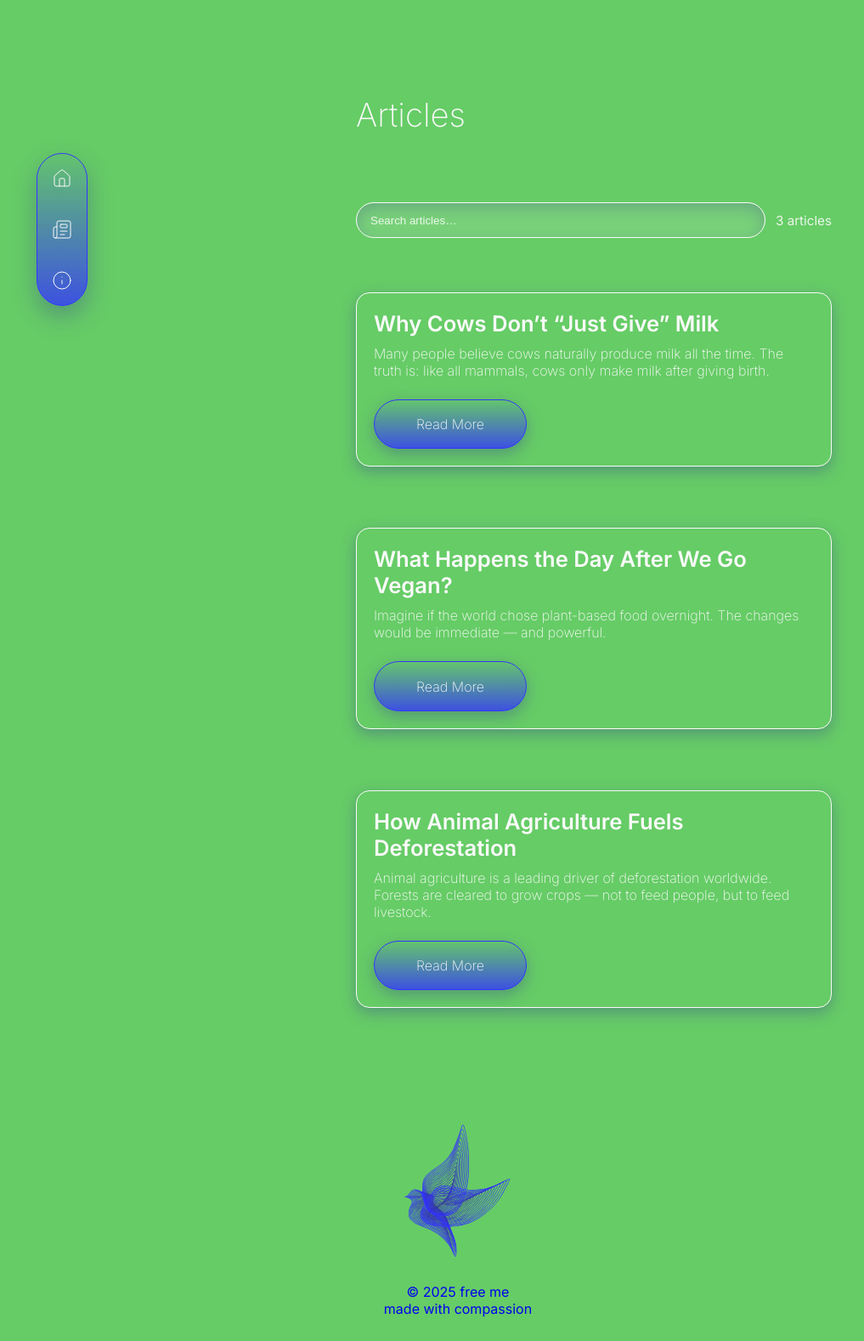
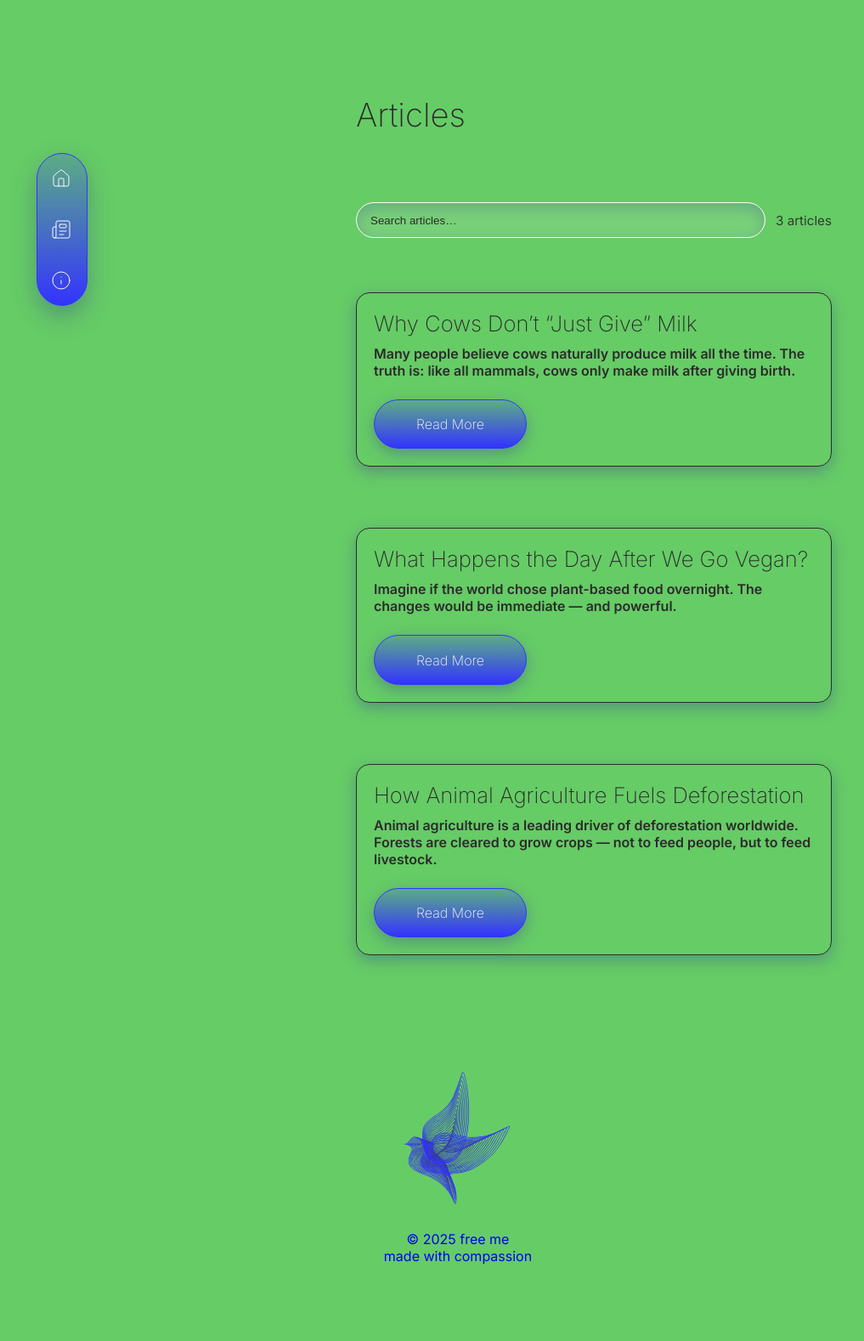
Before and after one commit to jaKasienka/vegan-platform, a Jekyll site: the page built from posts/index.html, in a window 1280 px wide. Shown: the whole page at 85% size, without its empty margins (101-1118 px from the left). Built offline with Jekyll 4.4.1, drawn with Linux system fonts in a browser that asks for light colours; after the commit the page ends 1516 px from its top, so only the background shows below that.

Commit message:
style: improve contrast according to WCAG

```diff
--- a/assets/css/style.css
+++ b/assets/css/style.css
@@ -2,11 +2,11 @@
    Root & Base
 ===================================== */
 :root{
-  --content:#FAFAFA;
   --green:#66CC66;
   --blue:#3333FF;
   --blue-deep:#333399;
-  --text:#222;
+  --content:#FAFAFA;
+  --content-dark:#2b2b2b;
   --muted:#888;
 }
 
@@ -70,7 +70,7 @@ body.entry-page{ background:var(--green); }
 .gate-wrap{ margin-top:40px; display:flex; align-items:center; justify-content:center; }
 .gate-btn{
   width:60px; height:180px; border-radius:9999px;
-  background:linear-gradient(0deg, rgba(51,51,255,.80), rgba(51,51,255,.05));
+  background: linear-gradient(180deg, rgba(51,51,255,.2), rgba(51,51,255,1));
   border:1.2px solid var(--blue);
   box-shadow:0 6px 18px rgba(51,51,153,.45);
   cursor:pointer;
@@ -108,6 +108,11 @@ body.entry-page{ background:var(--green); }
   position:relative;
 }
 
+.split-main .wrap p, .split-main .wrap a{
+  color:var(--content-dark);
+  font-weight:600;
+}
+
 @media (max-width:900px){
   .split{ grid-template-columns:1fr; }
   .split-left{ padding:16px 0 0; }
@@ -138,10 +143,11 @@ body.entry-page{ background:var(--green); }
 .pillar{
   position:relative; width:60px; height:180px; border-radius:9999px;
   border:1.5px solid var(--blue);
-  background:linear-gradient(0deg, rgba(51,51,255,.80), rgba(51,51,255,.05));
+  background: linear-gradient(180deg, rgba(51,51,255,.2), rgba(51,51,255,1));
   box-shadow:0 12px 28px rgba(51,51,153,.35);
   overflow:visible; display:grid; grid-template-rows:repeat(3,60px); z-index:510;
 }
+
 .seg {
   appearance: none;
   background: transparent;
@@ -155,6 +161,7 @@ body.entry-page{ background:var(--green); }
   display: grid;
   place-items: center;
 }
+
 .icon-img {
   width: 24px;
   height: 24px;
@@ -167,7 +174,7 @@ body.entry-page{ background:var(--green); }
   height:60px; width:0;
   display:flex; align-items:center; justify-content:center;
   border-radius:9999px; border:1.5px solid var(--blue);
-  background:linear-gradient(0deg, rgba(51,51,255,.18), rgba(51,51,255,.05));
+  background: linear-gradient(180deg, rgba(51,51,255,.2), rgba(51,51,255,1));
   box-shadow:0 8px 22px rgba(51,51,153,.35);
   color:var(--content); text-decoration:none; font-weight:200; letter-spacing:.3px;
   padding:0 22px; opacity:0; transform:translateX(-12px);
@@ -191,57 +198,54 @@ body.entry-page{ background:var(--green); }
 }
 
 h1, h2, h3, h4, h5, h6 {
-  color:var(--content);
+  color:var(--content-dark);
   font-weight:600;
   margin:0 0 16px;
 }
+
 h1 {
   font-size:2.4rem;
   margin-bottom:80px;
   font-weight: 200;
 }
+
 h2 {
   font-size:2rem;
   margin: 60px 0 30px;
+  font-weight: 300;
 }
+
 h3 {
   font-size:1.6rem;
 }
 
 .card {
-  --card-bg: var(--green);
-  --card-fg: var(--content);
-  --card-border: var(--content);
-
   max-width:560px;
   margin:24px 0px 24px 0px;
   padding:20px;
   border-radius:16px;
-  border:1.6px solid var(--card-border);
-  background:var(--card-bg);
-  color:var(--card-fg);
+  border:1.6px solid var(--content-dark);
+  background: none;
+  color:var(--content-dark);
   box-shadow:0 6px 18px rgba(51,51,153,.35);
 }
 
-.card h3,
-.card p,
-.card a {
-  color:var(--card-fg);
+.card p {
+  margin:0;
+  font-weight: 600;
+  color: var(--content-dark);
 }
 
-.card h3 {
-  margin:0 0 10px;
-}
-.card p {
-  margin:0;
-  font-weight: 200;
-}
 .card a {
   text-decoration:none;
   font-weight: 200;
+  color:var(--content);
 }
+
 .card h3{
-  font-weight:600;
+  margin:0 0 10px;
+  font-weight:300;
+  color:var(--content-dark)
 }
 
 .grid {
@@ -261,10 +265,10 @@ h3 {
   margin-top: 24px;
   border-radius: 9999px;
   border: 1.2px solid var(--blue);
-  background: linear-gradient(0deg, rgba(51,51,255,.80), rgba(51,51,255,.05));
-  color: var(--content);
+  background: linear-gradient(180deg, rgba(51,51,255,.2), rgba(51,51,255,1));
+  color: var(--content) !important;
   text-decoration: none;
-  font-weight: 200;
+  font-weight: 200 !important;
   box-shadow: 0 6px 18px rgba(51,51,153,.35);
   transition: transform .15s ease, box-shadow .15s ease, background .15s ease;
 }
@@ -342,6 +346,11 @@ h3 {
   margin-bottom: 1rem; /* space below image */
 }
 
+.card--highlight .card-title{
+  color: var(--content-dark);
+  font-weight: 300;
+}
+
 /* nice micro-lift on hover (respects users who prefer less motion) */
 @media (prefers-reduced-motion: no-preference){
   .card--highlight:hover{ transform: translateY(-2px); transition: transform .18s ease; }
@@ -356,7 +365,7 @@ h3 {
 .post-meta{ color:var(--muted); margin:0 0 18px; }
 .post-content{ line-height:1.7; font-weight:400; }
 .post-content h2, .post-content h3{ margin-top:1.6em; margin-bottom:.6em; }
-.post-content p{ margin:.8em 0; }
+.post-content p{ margin:.8em 0;}
 .post-content ul, .post-content ol{ padding-left:1.2em; margin:.6em 0 1em; }
 .post-content li+li{ margin-top:.35em; }
 .post-content a{ color:var(--blue); text-decoration:underline; text-underline-offset:2px; }
@@ -383,8 +392,8 @@ h3 {
   box-shadow:0 6px 18px rgba(51,51,153,.25) inset;
 }
 
-.articles-search input::placeholder{ color:rgba(255,255,255,.85); }
-.articles-search .count{ color:var(--content); opacity:.9; font-size:.95rem; }
+.articles-search input::placeholder{ color:var(--content-dark); }
+.articles-search .count{ color:var(--content-dark); opacity:.9; font-size:.95rem; }
 .muted{ color:rgba(255,255,255,.9); }
 
 
```
Also changed, not shown: README.md.
